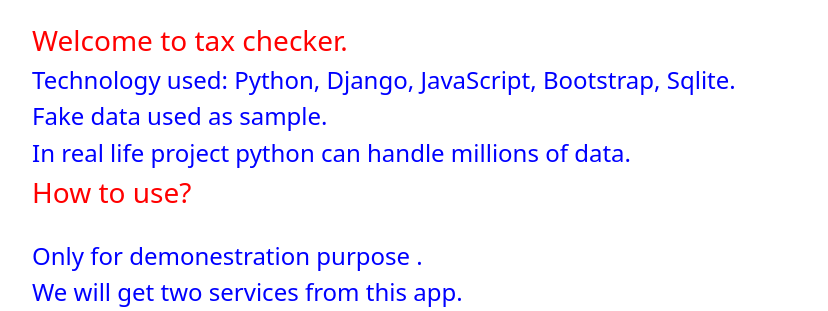
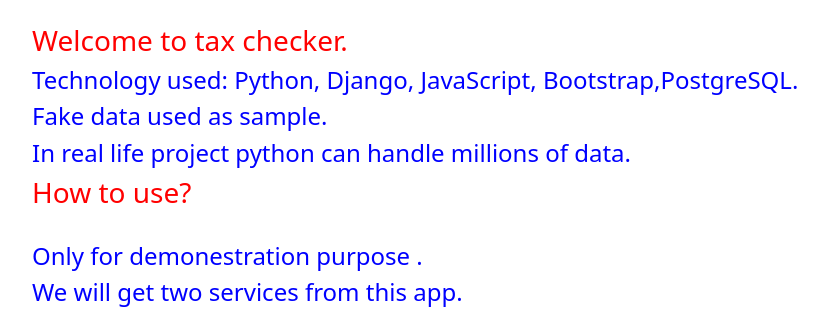
Before and after one commit to SyedZakirHossain/testFirst, a Django app: page / in a window 1280 px wide. Shown: the part 72-383 px from the top of the page, without its empty margins (8-836 px from the left). Run offline with Django 4.2, Linux system fonts and the light colour scheme.

Commit message:
Update home.html

```diff
--- a/templates/home.html
+++ b/templates/home.html
@@ -85,7 +85,7 @@
         <!--------------------End navbar------------------------>
       <br><h3 >Welcome to tax checker.</h3>
       <h4>
-        Technology used: Python, Django, JavaScript, Bootstrap, Sqlite.</h4>
+        Technology used: Python, Django, JavaScript, Bootstrap,PostgreSQL.</h4>
           <h4> Fake data used as sample. </h4>
           <h4>In real life project python can handle millions of data.</h4>
            <h4></h4>
```
